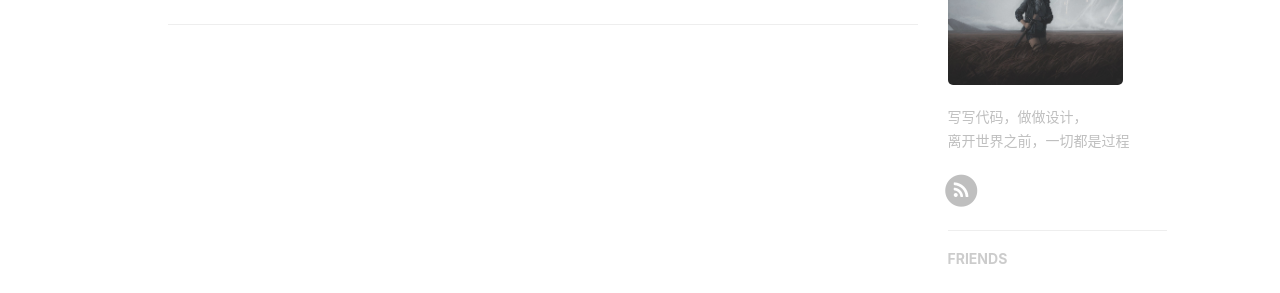
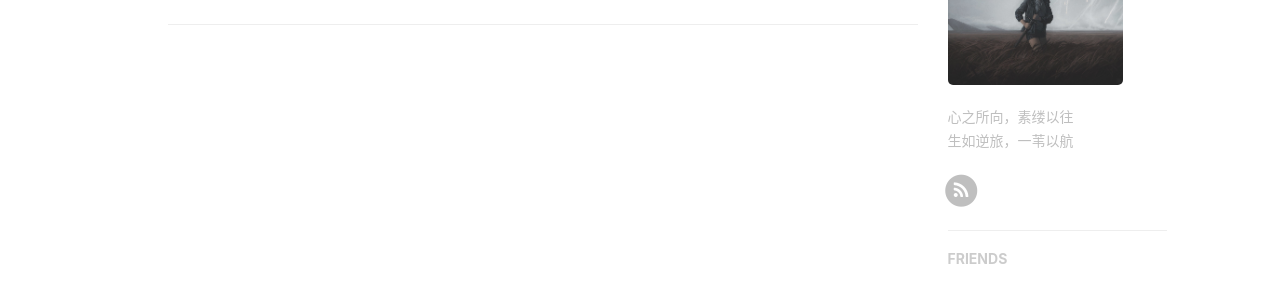
Before and after one commit to daziran123/daziran123.github.io-1, a Jekyll site: the page built from index.html, in a window 1280 px wide. Shown: the part 674-967 px from the top of the page. Built offline with Jekyll 4.4.1, drawn with Linux system fonts in a browser that asks for light colours; nearby versions of some CDN libraries; the list of posts is cut into pages by our own code; comment, search, counter and statistics services are not loaded.

Commit message:
Update _config.yml

```diff
--- a/_config.yml
+++ b/_config.yml
@@ -67,7 +67,7 @@
 
 # Sidebar settings
 sidebar: true                           # whether or not using Sidebar.
-sidebar-about-description: "写写代码，做做设计，<br>离开世界之前，一切都是过程"
+sidebar-about-description: "心之所向，素缕以往<br>生如逆旅，一苇以航"
 sidebar-avatar: /img/avatar-dali.jpg      # use absolute URL, seeing it's used in both `/` and `/about/`
 
 
```
